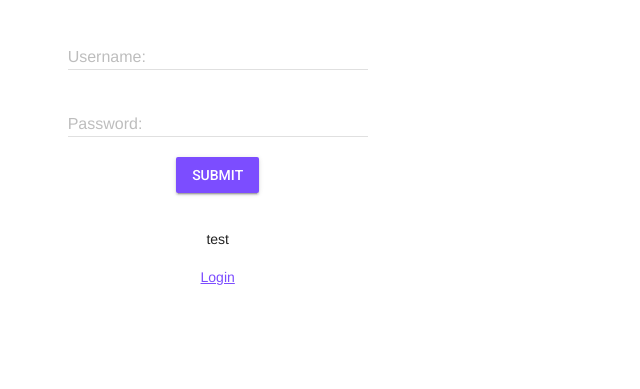
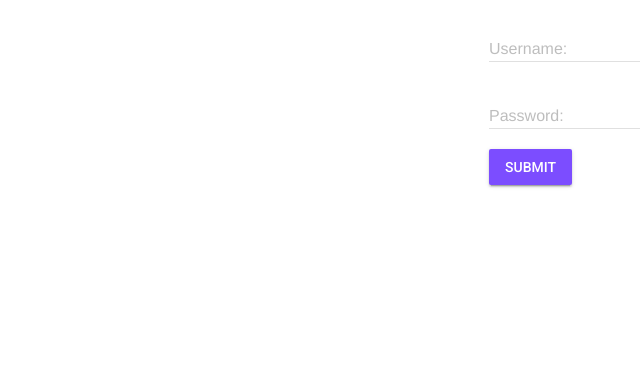
Before and after one commit to blipskr/grademate, a PHP site: page /register.php in a window 1280 px wide. Shown: the part 411-800 px from the top of the page, without its empty margins (1-641 px from the left). Run offline with PHP 8.4, Linux system fonts and the light colour scheme; data that the repository does not hold is empty.

Commit message:
fixed layout for register

```diff
--- a/register.php
+++ b/register.php
@@ -149,24 +149,20 @@
 
 		?>
 		<style>
-		#abc {
-text-align: center;
-		}
-
-		#def {
-			display: inline-block;
+    .mdl-grid.center-items {
+      justify-content: center;
     }
 </style>
-		<div class="mdl-grid" id="abc">
-			<div class="mdl-cell">
+<div class="mdl-grid center-items">
+
 			<form method="post">
 
-						<div class="mdl-textfield mdl-js-textfield mdl-textfield--floating-label" id="def">
+				<div class="mdl-textfield mdl-js-textfield mdl-textfield--floating-label">
 					<input class="mdl-textfield__input" type="text" name="login">
 					<label class="mdl-textfield__label">Username:</label>
 				</div>
 				<br>
-						<div class="mdl-textfield mdl-js-textfield mdl-textfield--floating-label" id="def">
+				<div class="mdl-textfield mdl-js-textfield mdl-textfield--floating-label">
 					<input class="mdl-textfield__input" type="password" name="password">
 					<label class="mdl-textfield__label">Password:</label>
 				</div>
@@ -176,8 +172,6 @@ text-align: center;
 				</button>
 			</form>
 			<br>
-					<p id="abc">test</p>
-					<a href="login.php">Login</a>
 		</div>
 		</div>
 		</div>
```
Lines whose indentation alone changed are shown as unchanged.
